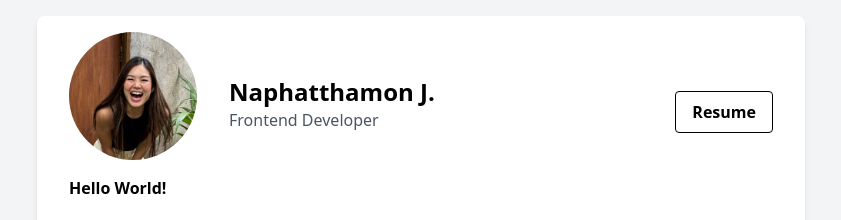
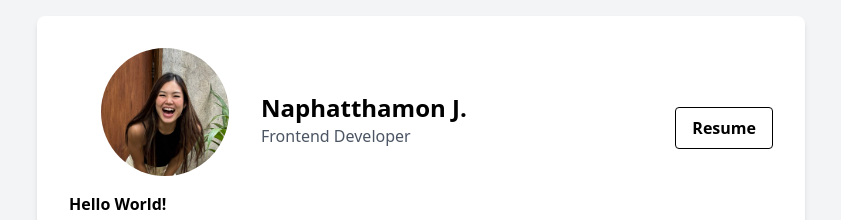
Before and after one commit to Suaiki93/my_portfolio, a React (Vite) app: page / in a window 1280 px wide. Shown: the top 220 px of the page, without its empty margins (235-1076 px from the left). Built offline with nearby package versions, Linux system fonts and the light colour scheme.

Commit message:
updates ml

```diff
--- a/src/components/Profile.jsx
+++ b/src/components/Profile.jsx
@@ -17,7 +17,7 @@ const Profile = () => {
     <div className="min-h-screen flex flex-col items-center bg-gray-100 p-4">
       <div className="max-w-3xl w-full bg-white shadow-md rounded-lg overflow-hidden ml-8">
         <div>
-          <div className="flex flex-col items-center mt-4 md:flex md:flex-row md:items-center md:pr-8">
+          <div className="flex flex-col items-center mt-8 ml-8 md:flex md:flex-row md:items-center md:pr-8">
             <div>
               <img
                 className="w-32 h-32 rounded-full mb-4 ml-8"
```
